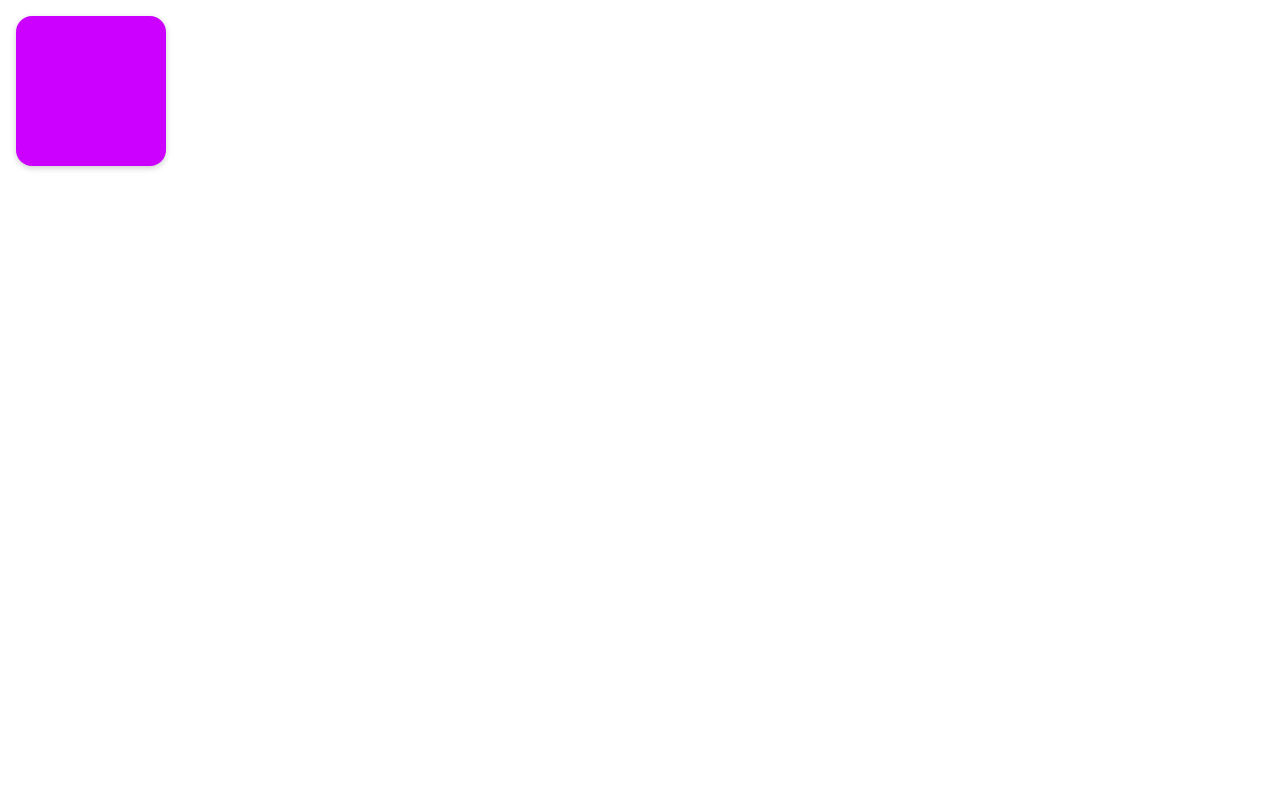
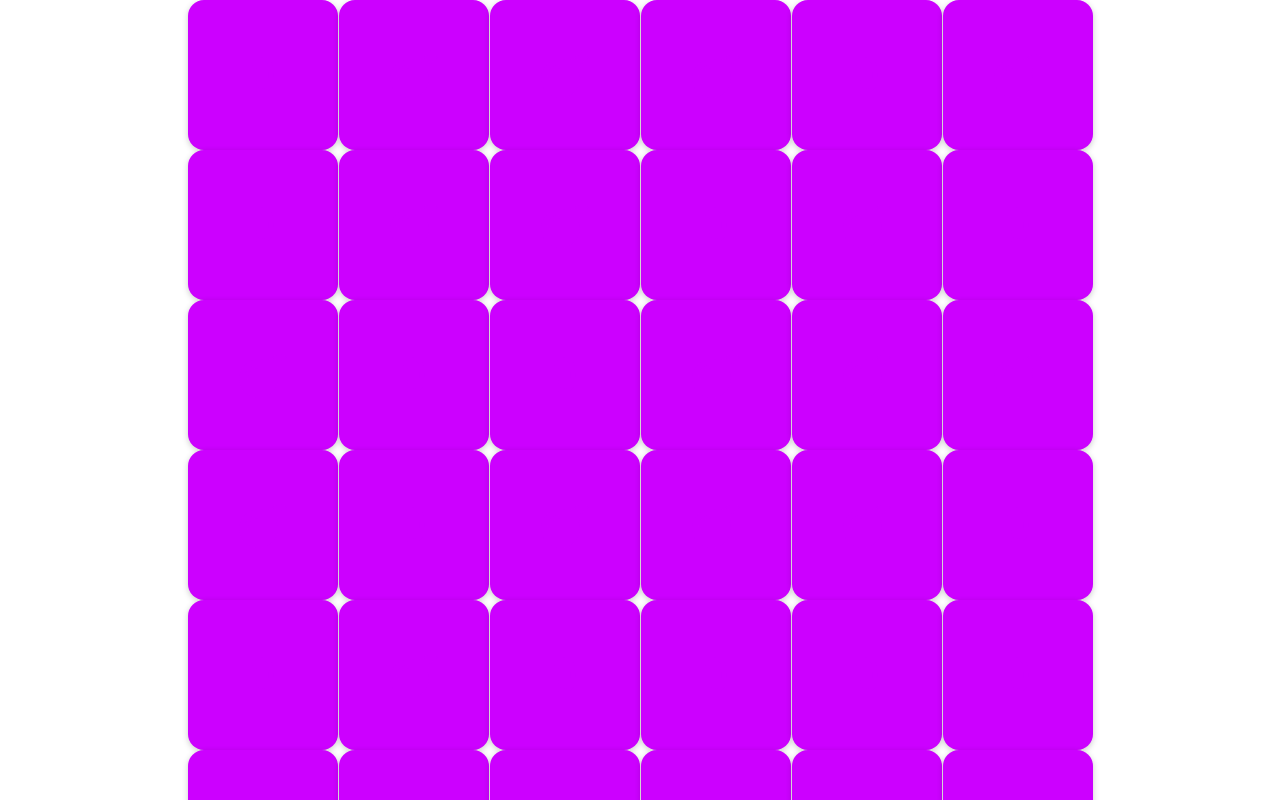
Before and after one commit to Frozzie89/frozzie-minesweeper, an Angular app: page / in a window 1280 px wide. Shown: the top 800 px of the page. Built offline with nearby package versions, Linux system fonts and the light colour scheme.

Commit message:
tiles are displayed in a matrix

```diff
--- a/src/app/app.component.html
+++ b/src/app/app.component.html
@@ -1 +1 @@
-<app-tile></app-tile>
+<app-tile-matrix></app-tile-matrix>
--- a/src/app/app.component.ts
+++ b/src/app/app.component.ts
@@ -1,11 +1,11 @@
 import { Component } from '@angular/core';
 import { RouterOutlet } from '@angular/router';
-import { TileComponent } from "./components/tile/tile.component";
+import { TileMatrixComponent } from './components/tile-matrix/tile-matrix.component';
 
 @Component({
     selector: 'app-root',
     standalone: true,
-    imports: [RouterOutlet, TileComponent],
+    imports: [RouterOutlet, TileMatrixComponent],
     templateUrl: './app.component.html',
     styleUrl: './app.component.scss'
 })
--- /dev/null
+++ b/src/app/classes/tile-matrix.ts
@@ -0,0 +1,29 @@
+import { BombTile } from "./bomb-tile";
+import { FreeTile } from "./free-tile";
+import { Tile } from "./tile";
+
+export class TileMatrix {
+
+    matrix: Tile[][]
+
+    constructor(xSize: number, ySize: number) {
+        this.matrix = []
+
+        for (var i: number = 0; i < xSize; i++) {
+            this.matrix[i] = []
+            for (var j: number = 0; j < ySize; j++) {
+
+                let tile: Tile
+                if (Math.floor(Math.random() * 2) == 0) {
+                    tile = new FreeTile(i, j)
+                } else {
+                    tile = new BombTile(i, j)
+                }
+
+                this.matrix[i][j] = tile;
+            }
+        }
+
+    }
+
+}
--- /dev/null
+++ b/src/app/components/tile-matrix/tile-matrix.component.html
@@ -0,0 +1,9 @@
+<div class="tile-grid" [ngStyle]="{ '--row-count': rowCount }">
+    <ng-container *ngFor="let row of tileMatrix.matrix">
+        <div>
+            <div *ngFor="let tile of row" class="tile">
+                <app-tile [tile]="tile"></app-tile>
+            </div>
+        </div>
+    </ng-container>
+</div>
--- /dev/null
+++ b/src/app/components/tile-matrix/tile-matrix.component.scss
@@ -0,0 +1,6 @@
+.tile-grid {
+    display: grid;
+    grid-template-columns: repeat(var(--row-count), 150px);
+    gap: 1px;
+    justify-content: center;
+}
--- /dev/null
+++ b/src/app/components/tile-matrix/tile-matrix.component.ts
@@ -0,0 +1,27 @@
+import { Component, OnInit } from '@angular/core';
+import { TileMatrix } from '../../classes/tile-matrix';
+import { NgFor, NgStyle } from '@angular/common';
+import { TileComponent } from "../tile/tile.component";
+
+@Component({
+    selector: 'app-tile-matrix',
+    standalone: true,
+    imports: [NgFor, TileComponent, NgStyle],
+    templateUrl: './tile-matrix.component.html',
+    styleUrl: './tile-matrix.component.scss'
+})
+export class TileMatrixComponent implements OnInit {
+
+    tileMatrix!: TileMatrix
+
+    ngOnInit(): void {
+        this.tileMatrix = new TileMatrix(6, 9)
+        console.log(this.tileMatrix);
+
+    }
+
+    get rowCount(): number {
+        return this.tileMatrix?.matrix?.length || 0;
+    }
+
+}
--- a/src/app/components/tile/tile.component.scss
+++ b/src/app/components/tile/tile.component.scss
@@ -3,10 +3,10 @@
     height: 150px;
     border-radius: 16px;
     display: flex;
-    align-items: center;
+    align-items: space;
     justify-content: center;
     box-shadow: 0px 2px 6px rgba(0, 0, 0, 0.2);
-    margin: 16px;
+    // margin: 6px;
     transition: background-color 0.4s ease, color 0.4s ease;
 }
 
--- a/src/app/components/tile/tile.component.ts
+++ b/src/app/components/tile/tile.component.ts
@@ -1,4 +1,4 @@
-import { Component, OnInit } from '@angular/core';
+import { Component, Input, OnInit } from '@angular/core';
 import { Tile } from '../../classes/tile';
 import { FreeTile } from '../../classes/free-tile';
 import { BombTile } from '../../classes/bomb-tile';
@@ -14,18 +14,10 @@ import { faBomb } from '@fortawesome/free-solid-svg-icons';
     templateUrl: './tile.component.html',
     styleUrl: './tile.component.scss'
 })
-export class TileComponent implements OnInit {
+export class TileComponent {
 
-    tile!: Tile
+    @Input() tile!: Tile
     faBomb = faBomb
-
-    ngOnInit(): void {
-        if (Math.floor(Math.random() * 2) == 0) {
-            this.tile = new FreeTile(0, 0)
-        } else {
-            this.tile = new BombTile(0, 0)
-        }
-    }
 
     isBomb(): boolean {
         return this.tile instanceof BombTile
```
Also changed, not shown: 2 other files (tests, documents, lock files or other folders).
